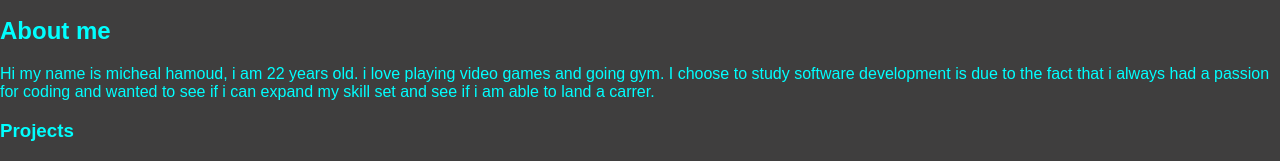
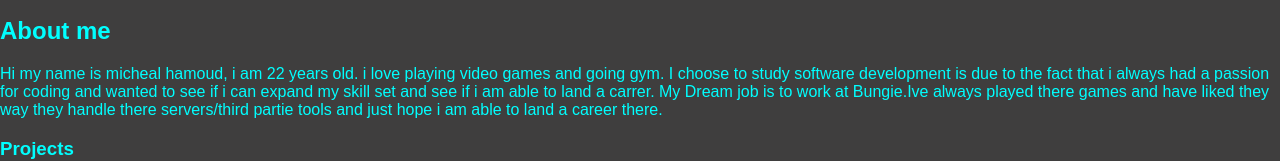
Before and after one commit to MichealHamoud/Portfolio-1, a plain HTML site: page index.html in a window 1280 px wide. Shown: the part 681-842 px from the top of the page. Drawn offline with Linux system fonts and the light colour scheme.

Commit message:
added more text

```diff
--- a/index.html
+++ b/index.html
@@ -39,6 +39,8 @@
             <p>Hi my name is micheal hamoud, i am 22 years old. i love playing video games and going gym.
                 I choose to study software development is due to the fact that i always had a passion for coding and
                 wanted to see if i can expand my skill set and see if i am able to land a carrer.
+                My Dream job is to work at Bungie.Ive always played there games and have liked they way they handle there servers/third partie tools
+                and just hope i am able to land a career there.
             </p>
         </section>
         <section>
```
